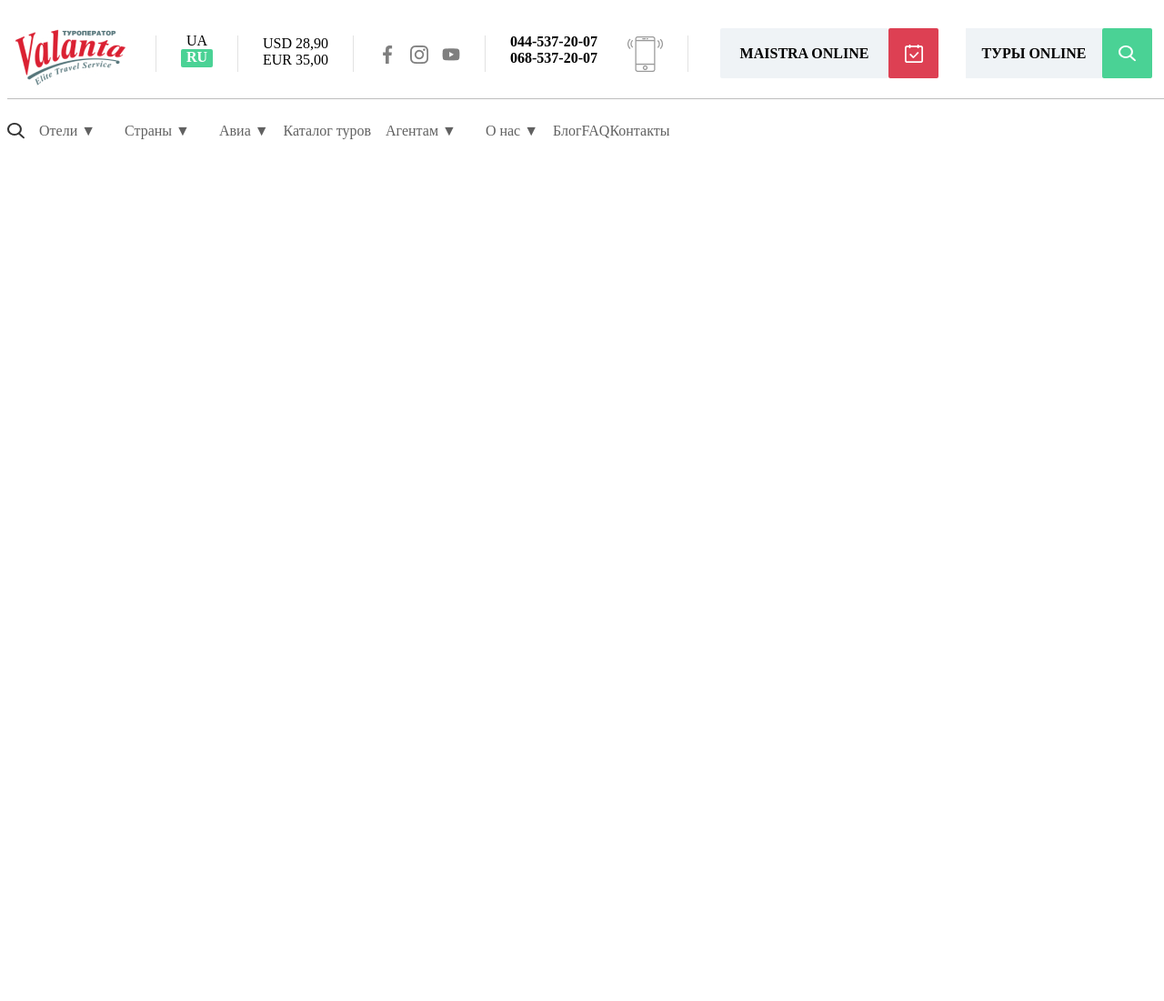
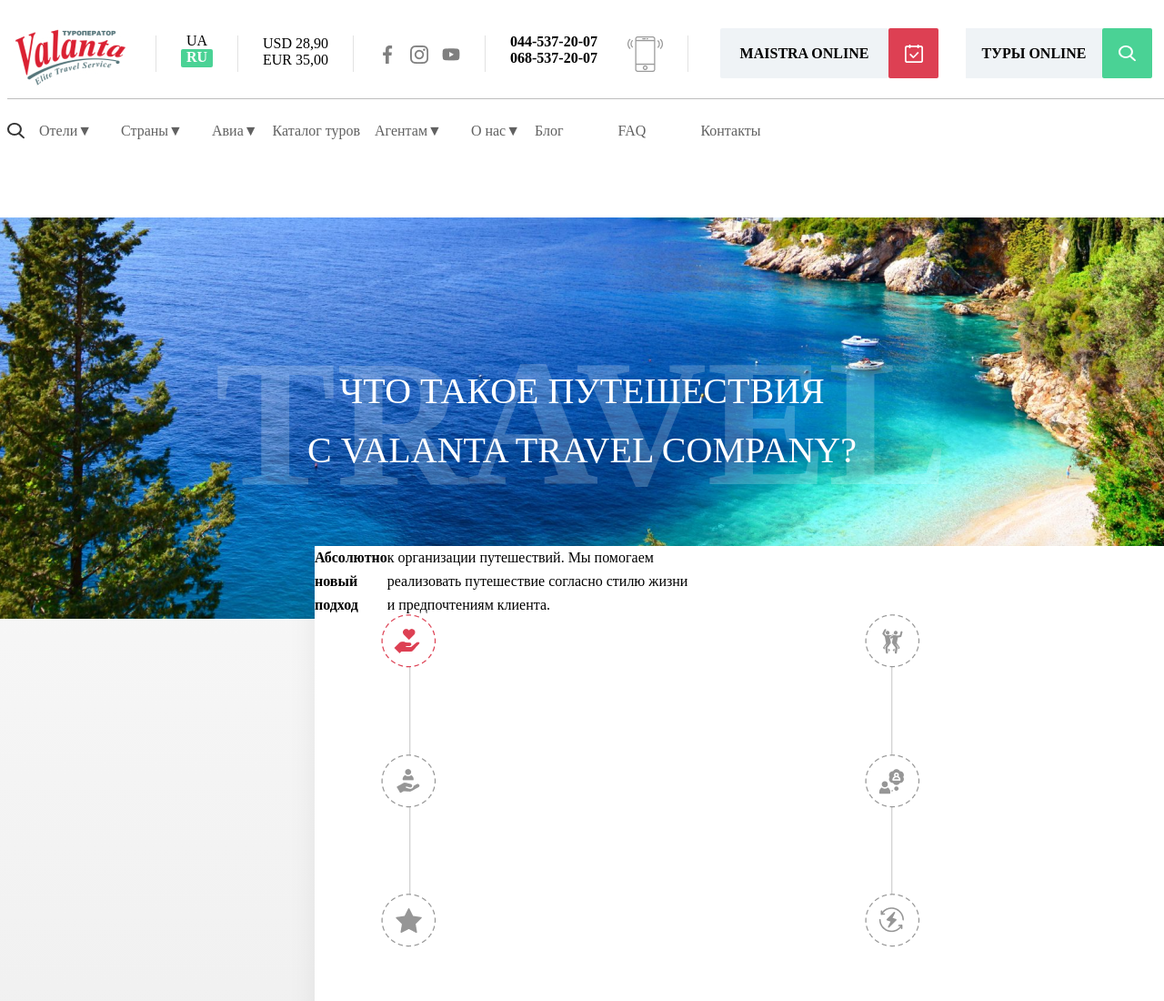
Before and after one commit to Rika84/portfolio, a plain HTML site: page final/index.html in a window 1280 px wide. Shown: the top 1100 px of the page at 91% size. Before the commit the page ends 800 px from the top, so only its background shows below. Drawn offline with Linux system fonts and the light colour scheme.

Commit message:
Add to final lesson

```diff
--- a/final/index.html
+++ b/final/index.html
@@ -77,7 +77,7 @@
                                 </li>
                             </ul>
 
-                            <a href="" class="naved">Каталог туров
+                            <a href="" class="navede">Каталог туров
                                 <div class="redik"></div>
                             </a>
 
@@ -119,5 +119,41 @@
             </div>
 
         </div>
+    </header>
+    <footer>
+        <img src="./image/GettyImages-685890576-2200x880 1.png" alt="">
+        <span class="Trav">TRAVEL</span>
+        <span class="chto1">что такое путешествия</span>
+        <span class="chto">с valanta travel company?</span>
+        <div class="serik">
+
+        </div>
+        <div class="blok">
+            <div class="pall"><img src="./image/Rectangle 234.png" alt=""></div>
+            <div class="pallik"><img src="./image/Rectangle 234.png" alt=""></div>
+            <div class="el_kr"><img src="./image/Ellipse 14.png" alt=""></div>
+            <div class="el2"><img src="./image/Ellipse 33.png" alt=""></div>
+            <div class="el3"><img src="./image/Ellipse 33.png" alt=""></div>
+            <div class="el4"><img src="./image/Ellipse 33.png" alt=""></div>
+            <div class="el5"><img src="./image/Ellipse 33.png" alt=""></div>
+            <div class="el6"><img src="./image/Ellipse 33.png" alt=""></div>
+            <div class="i1"><img src="./image/ruka.png" alt=""></div>
+            <div class="i2"><img src="./image/serruka.png" alt=""></div>
+            <div class="i3"><img src="./image/zvezda.png" alt=""></div>
+            <div class="i4"><img src="./image/dancing.png" alt=""></div>
+            <div class="i5"><img src="./image/thinking.png" alt=""></div>
+            <div class="i6"><img src="./image/energy.png" alt=""></div>
+            <div class="Absol">
+                <strong>Абсолютно новый подход</strong> к организации путешествий. Мы помогаем реализовать путешествие согласно стилю жизни и предпочтениям клиента.
+            </div>
+
+
+
+        </div>
+
+
+
+
+    </footer>
 </body>
 </html>
--- a/final/style.css
+++ b/final/style.css
@@ -168,7 +168,7 @@
     display: block;
    }
 li a{
-
+    display: flex;
 
 }
 
@@ -209,9 +209,12 @@
 ul li:hover > .redik{
     background-color: #DD4053;
 }
+.navede{
+    margin-top: 16px;
+}
 .naved{
     margin-top: 16px;
-
+    margin-right: 60px;
 
 }
 .naved:hover > .redik{
@@ -225,3 +228,157 @@
 .lupa{
     margin-top: 16px;
 }
+
+
+
+
+
+
+
+footer{
+    width: 100%;
+    justify-content: center;
+    align-items: center;
+    display: flex;
+    margin-top: 60px;
+
+}
+.Trav{
+    font-family: Montserrat;
+    font-size: 200px;
+    font-style: normal;
+    font-weight: 900;
+    line-height: 55px;
+    letter-spacing: 0em;
+    text-align: center;
+    text-transform: uppercase;
+    position: absolute;
+    color: rgba(255, 255, 255, 0.2);
+
+}
+.chto1{
+    font-family: Montserrat;
+    font-size: 40px;
+    font-style: normal;
+    font-weight: 500;
+    line-height: 55px;
+    letter-spacing: 0em;
+    text-align: center;
+    text-transform: uppercase;
+    color: #FFFFFF;
+    position: absolute;
+    margin-bottom: 70px;
+}
+.chto{
+    font-family: Montserrat;
+    font-size: 40px;
+    font-style: normal;
+    font-weight: 500;
+    line-height: 55px;
+    letter-spacing: 0em;
+    text-align: center;
+    text-transform: uppercase;
+    color: #FFFFFF;
+    position: absolute;
+    margin-top: 60px;
+}
+.blok{
+    background: #FFFFFF;
+    position: absolute;
+    box-shadow: 0px 4px 30px rgba(0, 0, 0, 0.07);
+    height: 525px;
+    width: 1180px;
+    left: 346px;
+    top: 600px;
+    border-radius: 0px;
+
+}
+.serik{
+    height: 1091px;
+    width: 100%;
+    top: 680px;
+    position: absolute;
+    background: linear-gradient(180deg, #F8F8F8 -12.15%, #E8E8E8 100%);
+}
+.pall{
+    margin-left: 104px;
+    margin-top: 95px;
+    position: absolute;
+}
+.pallik{
+    position: absolute;
+    margin-top: 95px;
+    margin-left: 634px;
+}
+.el_kr{
+    position: absolute;
+    margin-top: 75px;
+    margin-left: 73px;
+}
+.el2{
+    margin-top: 229px;
+    margin-left: 73px;
+    position: absolute;
+}
+.el3{
+    margin-top: 382px;
+    margin-left: 73px;
+    position: absolute;
+}
+.el4{
+    margin-top: 75px;
+    margin-left: 605px;
+    position: absolute;
+}
+.el5{
+    margin-top: 229px;
+    margin-left: 605px;
+    position: absolute;
+}
+.el6{
+    margin-top: 382px;
+    margin-left: 605px;
+    position: absolute;
+}
+.i1{
+    position: absolute;
+    margin-top: 91px;
+    margin-left: 87px;
+}
+.i2{
+    position: absolute;
+    margin-left: 90px;
+    margin-top: 245px;
+}
+.i3{
+    position: absolute;
+    margin-left: 89px;
+    margin-top: 398px;
+}
+.i4{
+    position: absolute;
+    margin-left: 621px;
+    margin-top: 91px;
+}
+.i5{
+    position: absolute;
+    margin-top: 245px;
+    margin-left: 620px;
+}
+.i6{
+    position: absolute;
+    margin-top: 397px;
+    margin-left: 620px;
+}
+.Absol{
+    font-family: Montserrat;
+    font-size: 16px;
+    font-style: normal;
+    font-weight: 500;
+    line-height: 26px;
+    letter-spacing: 0em;
+    text-align: left;
+    width: 413px;
+    height: 103px;
+    display: flex;
+}
```
Also changed, not shown: final/image/Ellipse 14.png (added), final/image/Ellipse 33.png (added), final/image/GettyImages-685890576-2200x880 1.png (added), final/image/Rectangle 234.png (added), final/image/dancing.png (added), final/image/energy.png (added), final/image/ruka.png (added), final/image/serruka.png (added), final/image/thinking.png (added), final/image/zvezda.png (added).
